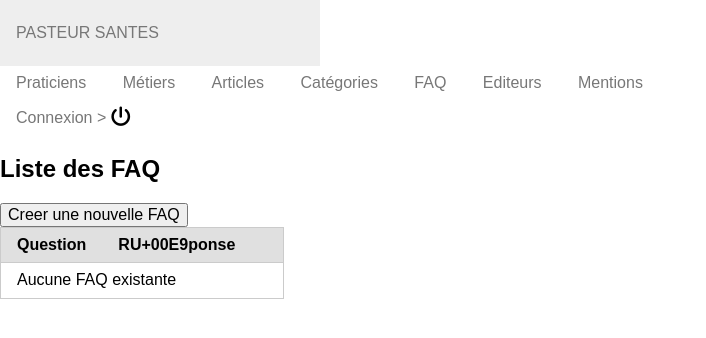
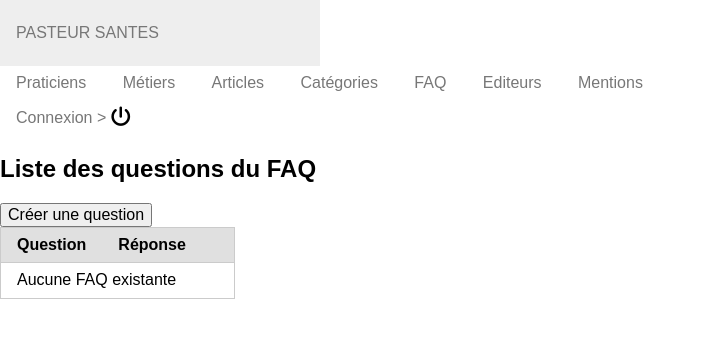
Before and after one commit to SegoleneH/pasteur, a Symfony app: template templates/faq/index.html.twig in a window 1280 px wide. Shown: the top 338 px of the page, without its empty margins (0-706 px from the left). Run offline with Twig, Linux system fonts and the light colour scheme; the template is opened without the code that fills it, so the values that code supplies are empty; some libraries are stand-ins or nearby versions; some web fonts are replaced.

Commit message:
petites corrections contenu back

```diff
--- a/templates/article/index.html.twig
+++ b/templates/article/index.html.twig
@@ -7,10 +7,11 @@
 
     <div class="btnContainer">
         <a href="{{ path('app_article_new') }}">
-            <button>Créer Nouvel Article</button>
+            <button>Créer un Article</button>
         </a>
     </div>
     <table class="table pure-table pure-table-horizontal">
+        <caption>Historique</caption>
         <thead>
             <tr>
                 <th>Titre</th>
--- a/templates/faq/index.html.twig
+++ b/templates/faq/index.html.twig
@@ -3,11 +3,11 @@
 {% block title %}Liste FAQ{% endblock %}
 
 {% block body %}
-    <h2 class="titreIndex">Liste des FAQ</h2>
+    <h2 class="titreIndex">Liste des questions du FAQ</h2>
 
     <div class="btnContainer">
         <a href="{{ path('app_faq_new') }}">
-            <button>Creer une nouvelle FAQ</button>
+            <button>Créer une question</button>
         </a>
     </div>
 
@@ -15,7 +15,7 @@
         <thead>
             <tr>
                 <th>Question</th>
-                <th>RU+00E9ponse</th>
+                <th>Réponse</th>
                 <th colspan="2" ></th>
             </tr>
         </thead>
--- a/templates/mentions/index.html.twig
+++ b/templates/mentions/index.html.twig
@@ -4,7 +4,7 @@
 
 {% block body %}
 
-
+    <h2 class="titreIndex">Mentions Légales</h2>
 
     <table class="table pure-table pure-table-horizontal">
         <tbody>
--- a/templates/metier/index.html.twig
+++ b/templates/metier/index.html.twig
@@ -7,7 +7,7 @@
 
     <div class="btnContainer">
         <a href="{{ path('app_metier_new') }}">
-            <button>Creer un nouveau métier</button>
+            <button>Creer un métier</button>
         </a>
     </div>
 
--- a/templates/praticien/index.html.twig
+++ b/templates/praticien/index.html.twig
@@ -7,7 +7,7 @@
 
     <div class="btnContainer">
         <a href="{{ path('app_praticien_new') }}">
-            <button>Créer un nouveau praticien</button>
+            <button>Créer un praticien</button>
         </a>
     </div>
 
--- a/templates/tag/index.html.twig
+++ b/templates/tag/index.html.twig
@@ -7,7 +7,7 @@
 
     <div class="btnContainer">
         <a href="{{ path('app_tag_new') }}">
-            <button>Créer une nouvelle Catégorie</button>
+            <button>Créer une Catégorie</button>
         </a>
     </div>
 
--- a/templates/user/index.html.twig
+++ b/templates/user/index.html.twig
@@ -3,11 +3,11 @@
 {% block title %}Admin{% endblock %}
 
 {% block body %}
-    <h2 class="titreIndex">Liste des users</h2>
+    <h2 class="titreIndex">Liste des utilisateurs</h2>
 
     <div class="btnContainer">
         <a href="{{ path('app_user_new') }}">
-            <button>Creer un nouvel admin</button>
+            <button>Creer un Admin</button>
         </a>
     </div>
 
```
